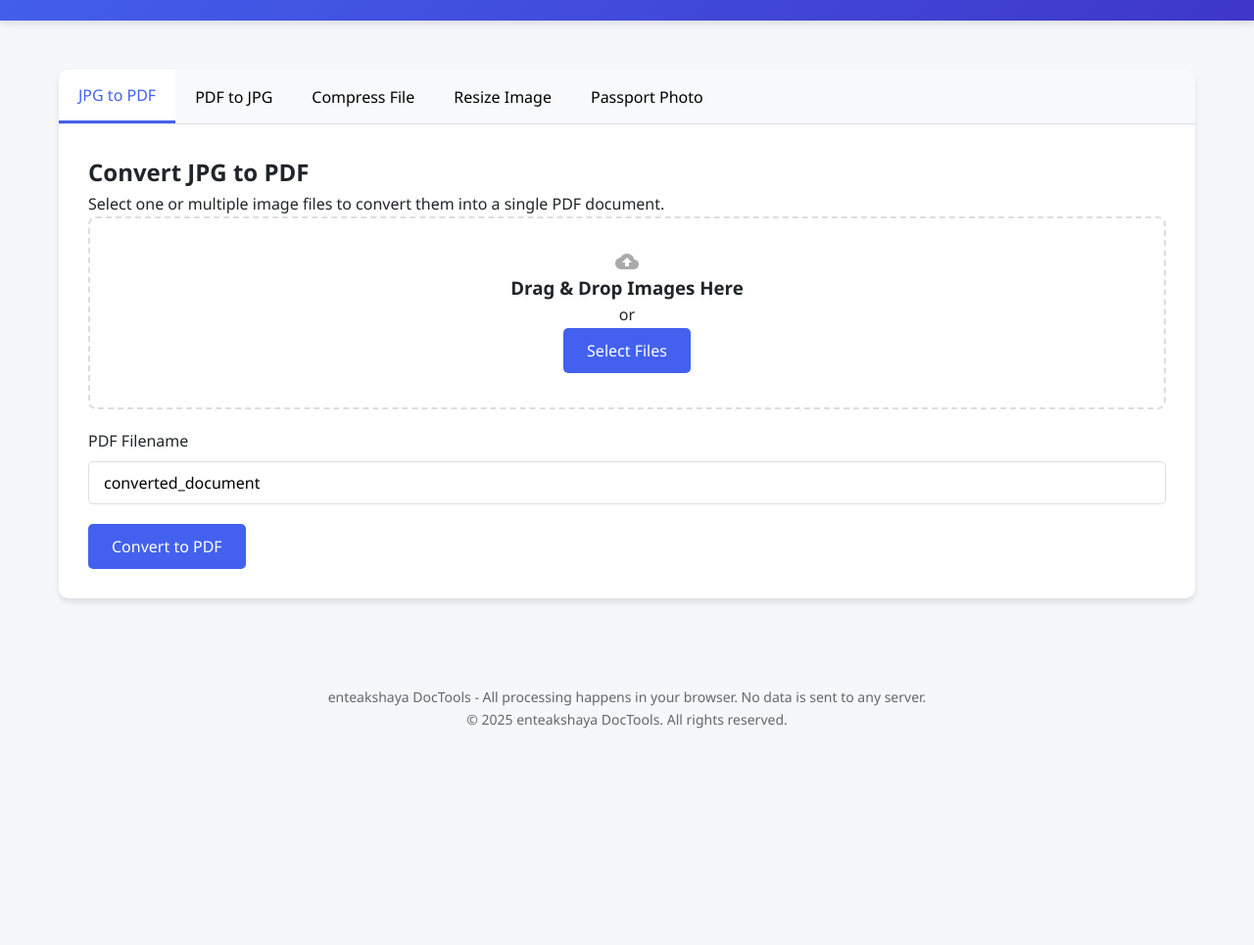
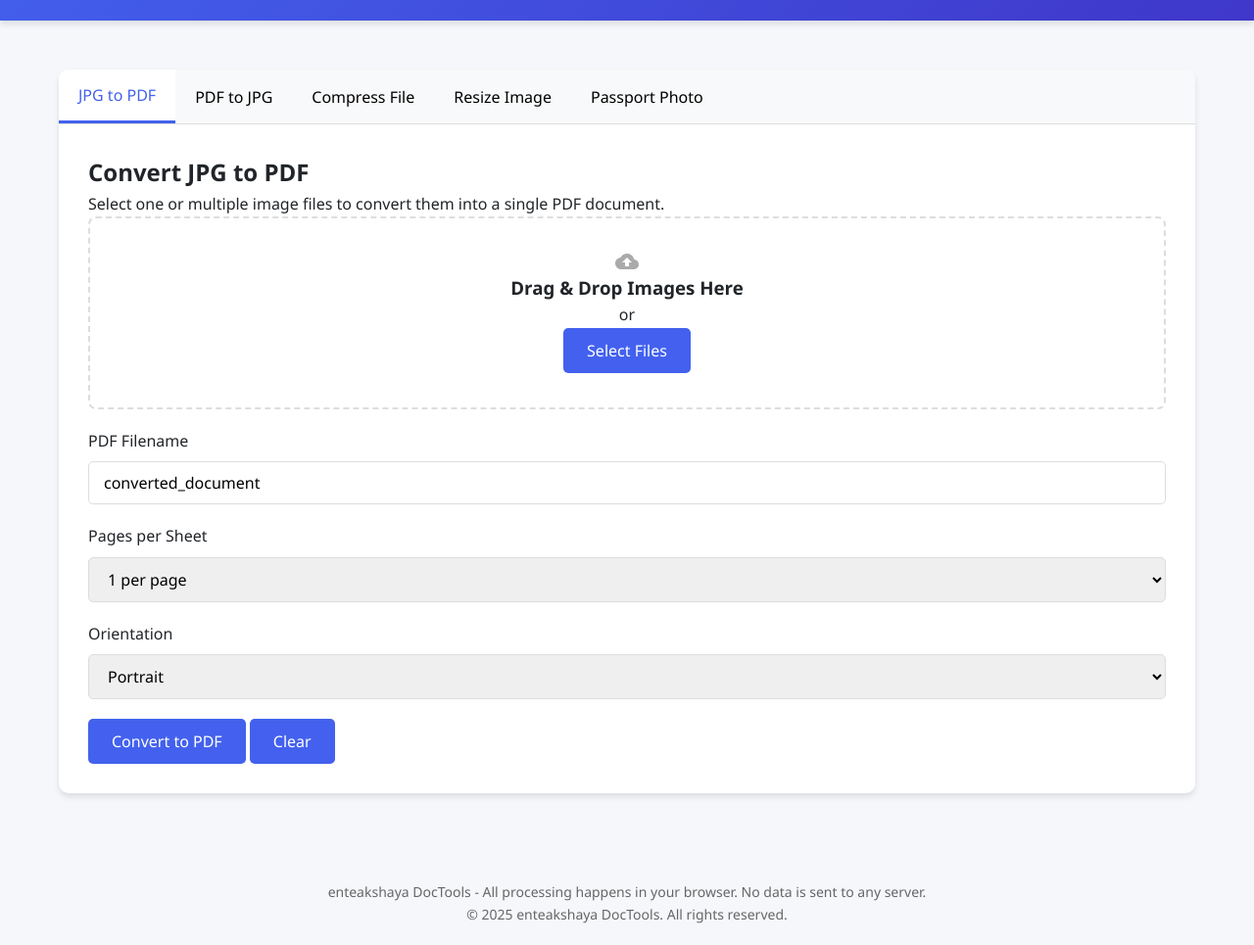
Before and after one commit to arjncodes/document-tools, a plain HTML site: page index.html in a window 1280 px wide. Shown: the part 97-1062 px from the top of the page at 98% size. Before the commit the page ends 863 px from the top, so only its background shows below. Drawn offline with nearby package versions, Linux system fonts and the light colour scheme; a script that the page names is missing.

Commit message:
Update index.html
ADDED THE LANDSCAPE, PORTRAIT, PAGES PER SHEET OPTIONS

```diff
--- a/index.html
+++ b/index.html
@@ -55,7 +55,28 @@
                     <input type="text" id="pdf-filename" placeholder="Enter filename (without extension)" value="converted_document">
                 </div>
 
+                <!-- Pages per sheet dropdown -->
+                <div class="input-group">
+                    <label for="pages-per-sheet">Pages per Sheet</label>
+                    <select id="pages-per-sheet">
+                        <option value="1" selected>1 per page</option>
+                        <option value="2">2 per page</option>
+                        <option value="4">4 per page</option>
+                    </select>
+                </div>
+
+                <!-- Orientation dropdown -->
+                <div class="input-group">
+                    <label for="pdf-orientation">Orientation</label>
+                    <select id="pdf-orientation">
+                        <option value="portrait" selected>Portrait</option>
+                        <option value="landscape">Landscape</option>
+                    </select>
+                </div>
+
+
                 <button class="btn" id="jpg-to-pdf-convert">Convert to PDF</button>
+                <button class="btn" id="jpg-to-pdf-clear">Clear</button>
 
                 <div class="result-container" id="jpg-to-pdf-result">
                     <h3>Conversion Complete</h3>
@@ -70,6 +91,7 @@
                     </div>
                 </div>
             </div>
+
 
             <!-- PDF to JPG -->
             <div class="tab-content" id="pdf-to-jpg">
```
